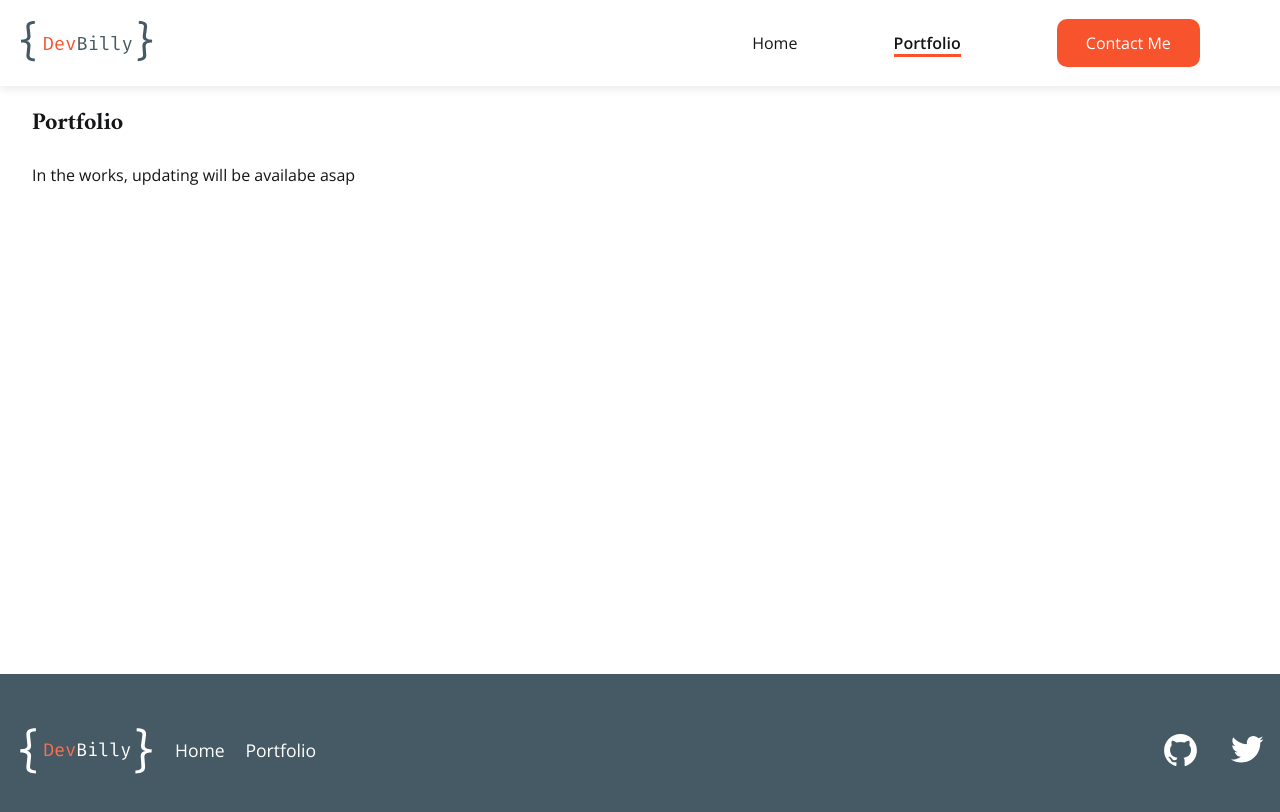
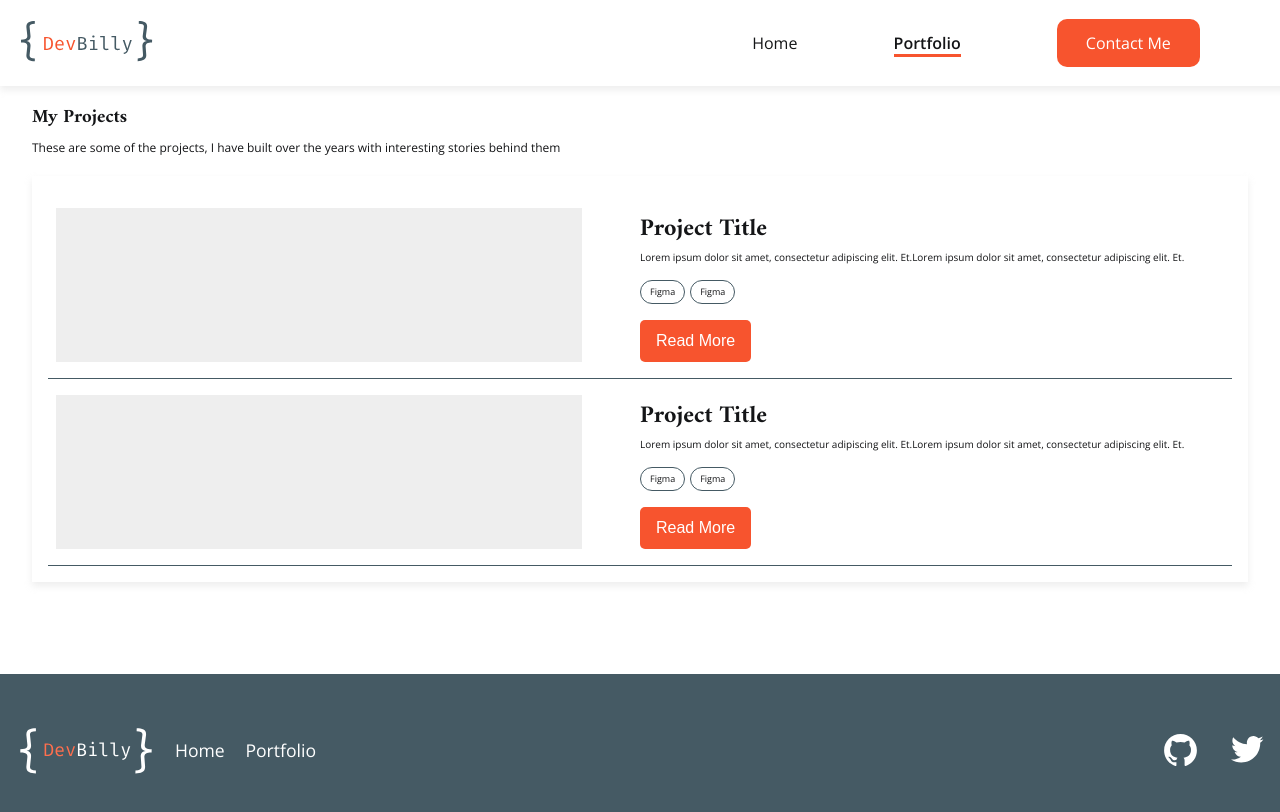
Before and after one commit to dev-billy/dev-billy, a React (Create React App) app: page /portfolio in a window 1280 px wide. Shown: the top 812 px of the page. Built offline with nearby package versions, Linux system fonts and the light colour scheme.

Commit message:
added the basic layout for portfolio page

```diff
--- a/src/pages/Portfolio/index.js
+++ b/src/pages/Portfolio/index.js
@@ -1,9 +1,52 @@
 import Layout from "../../layout";
+import styles from "../pagestyles/portfolio.module.scss";
 function Portfolio() {
   return (
     <Layout>
-      <h1>Portfolio</h1>
-      <p>In the works, updating will be availabe asap</p>
+      <section className={styles.intro}>
+        <h1>My Projects</h1>
+        <p>
+          These are some of the projects, I have built over the years with
+          interesting stories behind them
+        </p>
+      </section>
+
+      <section className={styles.projectList}>
+        <div className={styles.project}>
+          <div className={styles.highlightImg}></div>
+          <div className={styles.textContent}>
+            <div className={styles.titles}>
+              <h2>Project Title</h2>
+              <p>
+                Lorem ipsum dolor sit amet, consectetur adipiscing elit.
+                Et.Lorem ipsum dolor sit amet, consectetur adipiscing elit. Et.
+              </p>
+            </div>
+            <ul>
+              <li>Figma</li>
+              <li>Figma</li>
+            </ul>
+            <button className={styles.readMore}>Read More</button>
+          </div>
+        </div>
+        <div className={styles.project}>
+          <div className={styles.highlightImg}></div>
+          <div className={styles.textContent}>
+            <div className={styles.titles}>
+              <h2>Project Title</h2>
+              <p>
+                Lorem ipsum dolor sit amet, consectetur adipiscing elit.
+                Et.Lorem ipsum dolor sit amet, consectetur adipiscing elit. Et.
+              </p>
+            </div>
+            <ul>
+              <li>Figma</li>
+              <li>Figma</li>
+            </ul>
+            <button className={styles.readMore}>Read More</button>
+          </div>
+        </div>
+      </section>
     </Layout>
   );
 }
--- /dev/null
+++ b/src/pages/pagestyles/portfolio.module.scss
@@ -0,0 +1,64 @@
+@import "../../scss/colors";
+.intro {
+  h1 {
+    margin-bottom: 5px;
+  }
+  p {
+    margin: 0;
+    font-size: 12px;
+  }
+}
+.projectList {
+  background-color: #fff;
+  box-shadow: 0px 4px 7px 0px #c4c4c44a;
+  padding: 1em;
+  margin: 20px 0;
+  p {
+    font-size: 12px;
+  }
+  .project {
+    display: flex;
+    justify-content: space-between;
+    padding: 1em 0.5em;
+    border-bottom: solid 0.23px $secondary;
+    .highlightImg {
+      width: 45%;
+      background-color: #c4c4c44a;
+    }
+    .textContent {
+      width: 50%;
+      display: flex;
+      flex-direction: column;
+    }
+    .titles {
+      h2 {
+        margin: 0;
+      }
+      p {
+        margin: 0;
+        font-size: 10px;
+      }
+    }
+    ul {
+      list-style: none;
+      padding: 0;
+      display: flex;
+      flex-wrap: wrap;
+      justify-content: flex-start;
+      li {
+        font-size: 9px;
+        border: solid 1px $secondary;
+        padding: 0.5em 1em;
+        width: fit-content;
+        border-radius: 27px;
+        margin-right: 5px;
+      }
+    }
+    .readMore {
+      align-self: flex-start;
+      background-color: $primary;
+      color: #fff;
+      padding: 0.75em 1em;
+    }
+  }
+}
```
